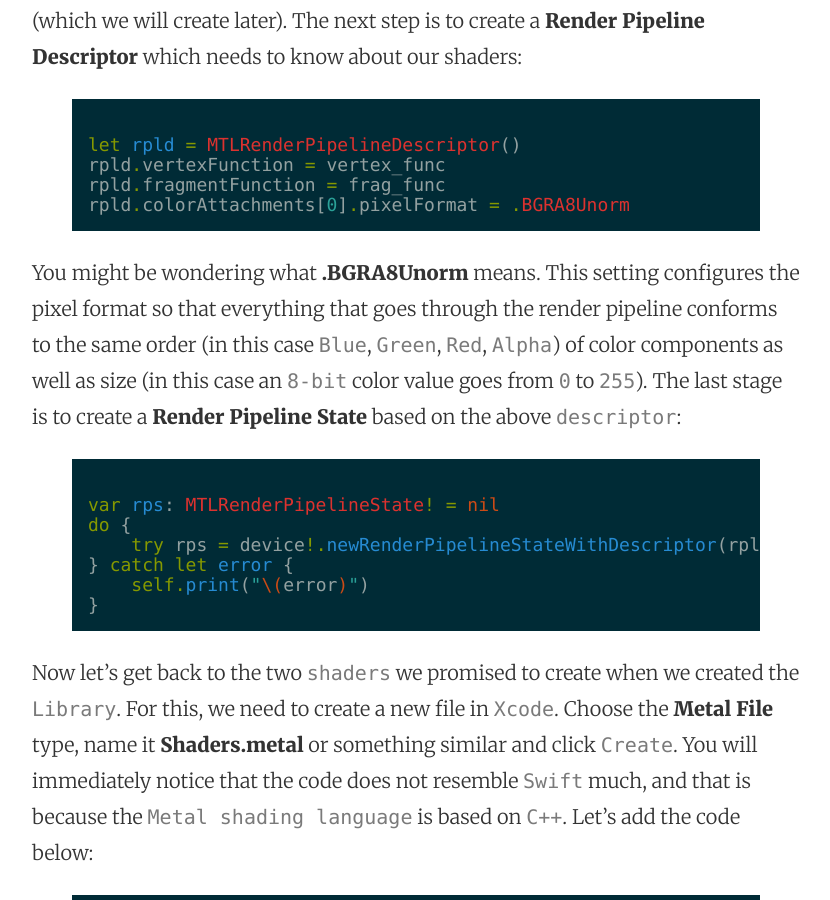
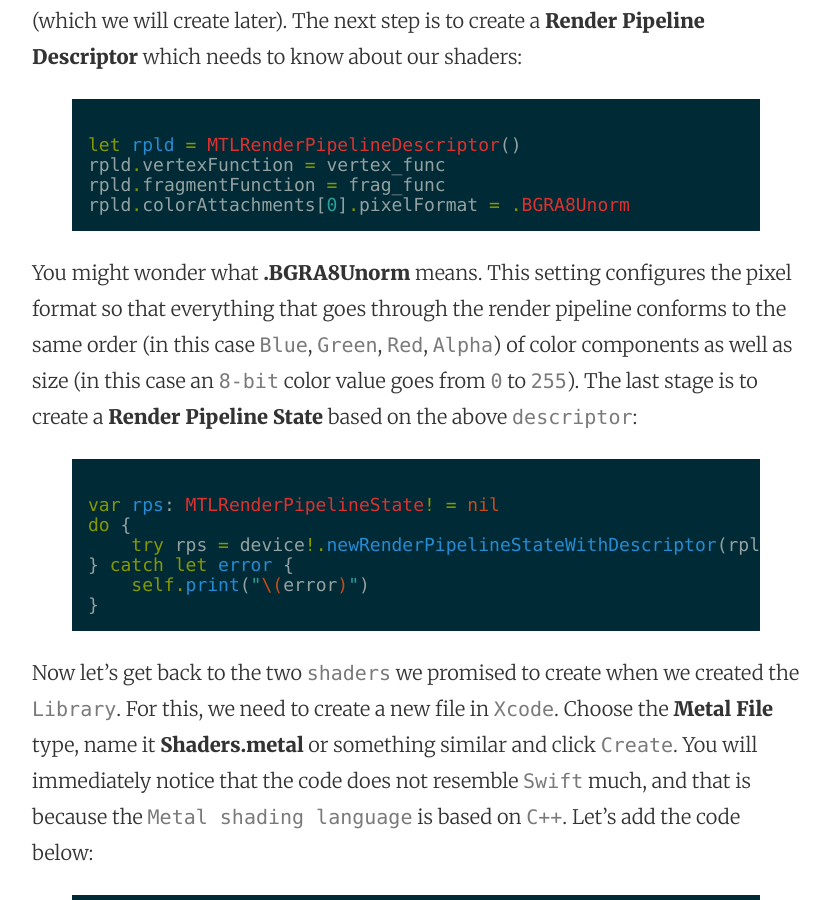
Before and after one commit to mhorga/mhorga.github.io, a Jekyll site: the page built from _posts/2016-01-18-using-metalkit-part-2.markdown, in a window 1280 px wide and 900 px high, scrolled down 4155 px. Shown: the whole window, without its empty margins (224-1054 px from the left). Built offline with Jekyll 4.4.1, drawn with Linux system fonts in a browser that asks for light colours.

Commit message:
Post update: Using MetalKit part 2

```diff
--- a/_posts/2016-01-18-using-metalkit-part-2.markdown
+++ b/_posts/2016-01-18-using-metalkit-part-2.markdown
@@ -86,7 +86,7 @@ rpld.fragmentFunction = frag_func
 rpld.colorAttachments[0].pixelFormat = .BGRA8Unorm
 {% endhighlight %}
 
-You might be wondering what __.BGRA8Unorm__ means. This setting configures the pixel format so that everything that goes through the render pipeline conforms to the same order (in this case `Blue`, `Green`, `Red`, `Alpha`) of color components as well as size (in this case an `8-bit` color value goes from `0` to `255`). The last stage is to create a __Render Pipeline State__ based on the above `descriptor`:
+You might wonder what __.BGRA8Unorm__ means. This setting configures the pixel format so that everything that goes through the render pipeline conforms to the same order (in this case `Blue`, `Green`, `Red`, `Alpha`) of color components as well as size (in this case an `8-bit` color value goes from `0` to `255`). The last stage is to create a __Render Pipeline State__ based on the above `descriptor`:
 
 {% highlight swift %}
 var rps: MTLRenderPipelineState! = nil
```
